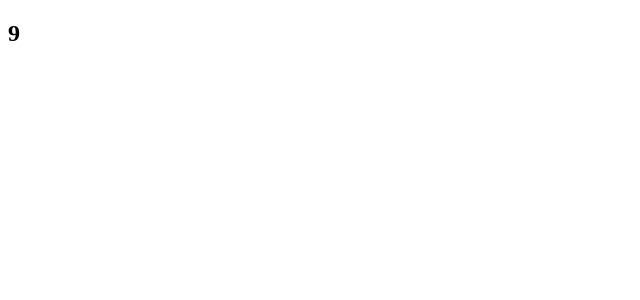
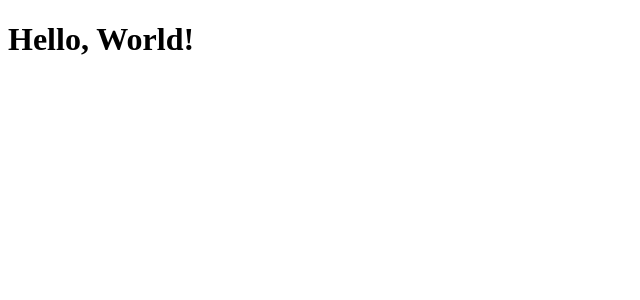
Before and after one commit to NotYerjan/react-exercise, a React (Create React App) app: page / in a window 1280 px wide. Shown: the top 300 px of the page, without its empty margins (0-640 px from the left). Built offline with nearby package versions, Linux system fonts and the light colour scheme.

Commit message:
component 02

```diff
--- a/src/App.js
+++ b/src/App.js
@@ -1,11 +1,12 @@
-function App() {
-  const sum = (a, b) => a + b;
-
-  return (
-    <div className="App">
-      <h2>{sum(4, 5)}</h2>
-    </div>
-  );
+import React from "react";
+class App extends React.Component {
+  render() {
+    return (
+      <div className="App">
+        <h1>Hello, World!</h1>
+      </div>
+    );
+  }
 }
 
 export default App;
```
